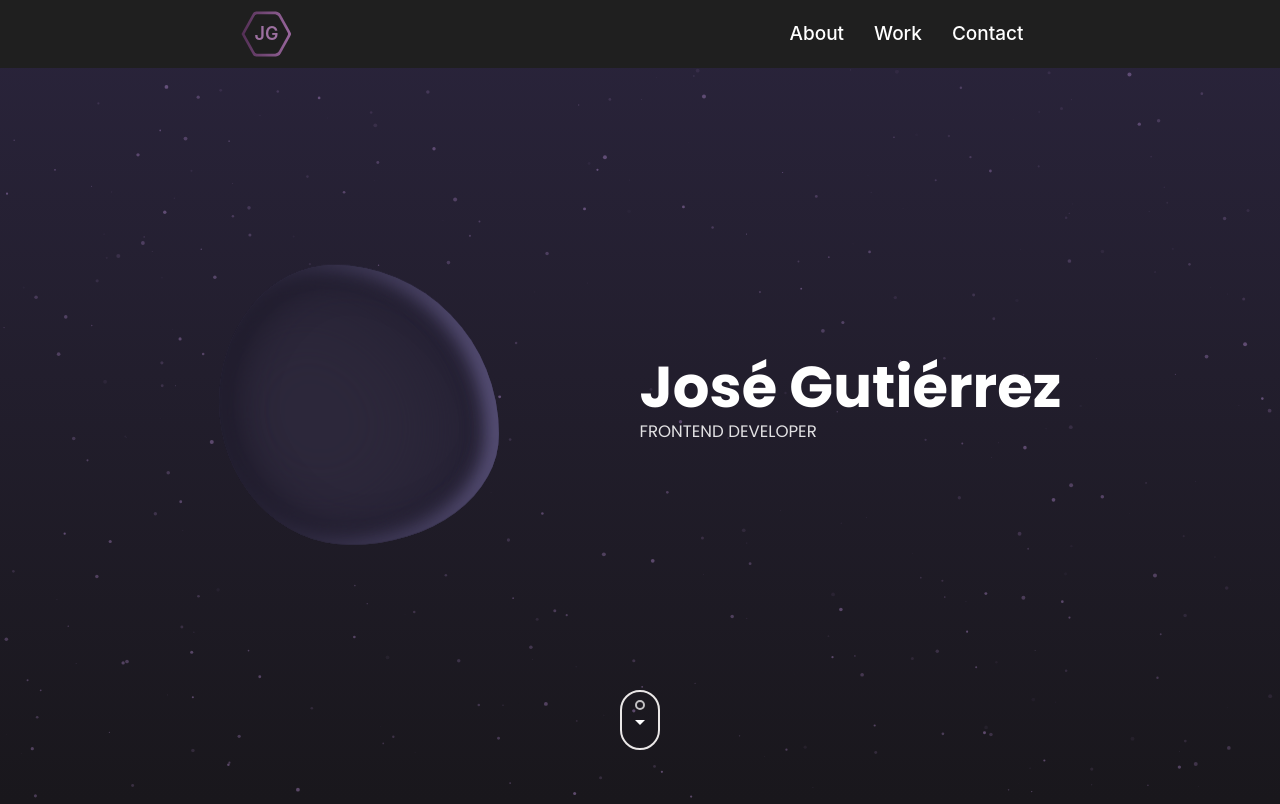
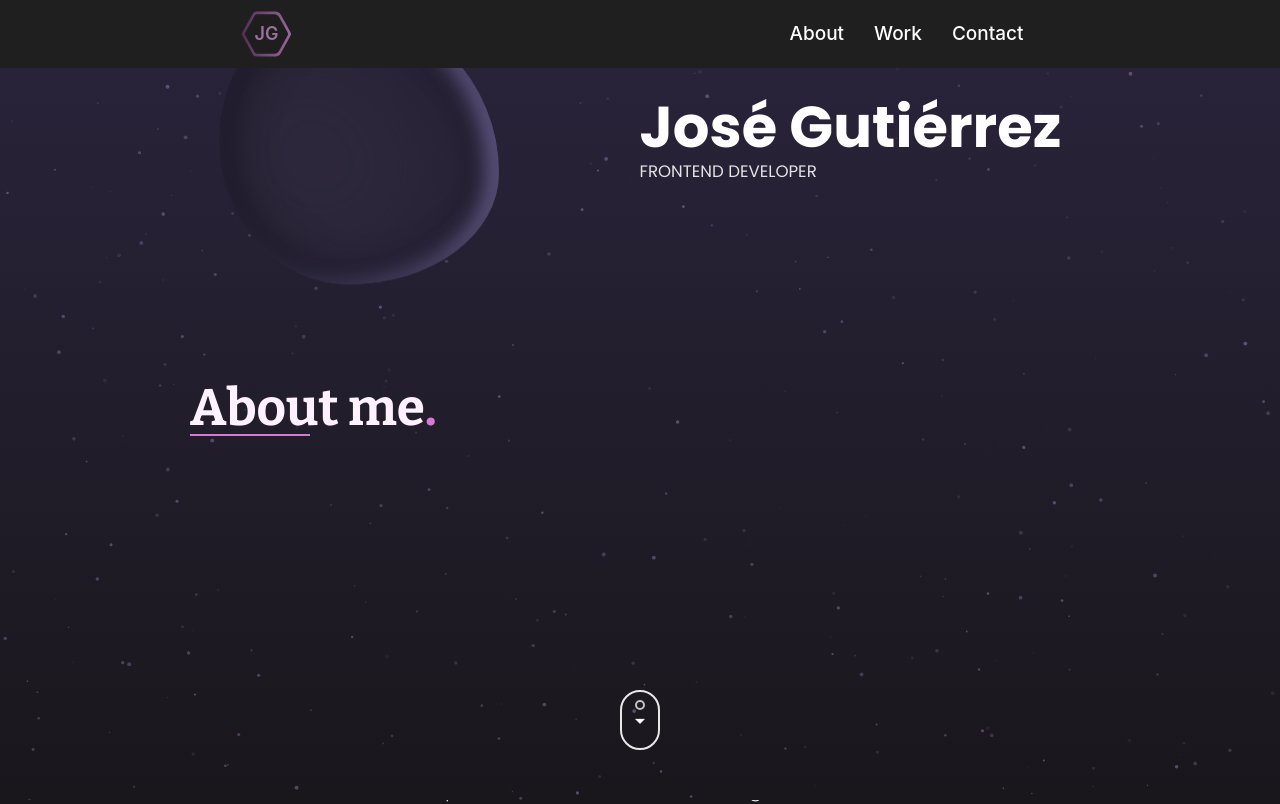
Before and after one commit to josefggx/Portfolio, a React (Vite) app: page / in a window 1280 px wide. Shown: the top 804 px of the page. Built offline with nearby package versions, Linux system fonts and the light colour scheme.

Commit message:
🐛 fix: corrected styling and routing issues

```diff
--- a/src/App.tsx
+++ b/src/App.tsx
@@ -1,10 +1,6 @@
 import { Navigate, Route, Routes } from 'react-router-dom';
-import { Cursor } from './components/Cursor/Cursor';
 import { Navbar } from './components/Navbar/Navbar';
-import { AboutPage } from './pages/AboutPage';
-import { HomeContactPage } from './pages/HomeContactPage';
 import { HomePage } from './pages/HomePage/HomePage';
-import { ProjectsPage } from './pages/ProjectsPage';
 
 function App() {
   return (
@@ -13,10 +9,6 @@ function App() {
       {/* <Cursor /> */}
       <Routes>
         <Route path="/" element={<HomePage />} />
-        <Route path="/about" element={<AboutPage />} />
-        <Route path="/projects" element={<ProjectsPage />} />
-        {/* <Route path="/contact" element={<HomeContactPage />} /> */}
-
         {/* <Route path="/*" element={<HomePage />} /> */}
         <Route path="*/" element={<Navigate to="/" />} />
       </Routes>
--- a/src/index.css
+++ b/src/index.css
@@ -142,9 +142,9 @@ button:focus-visible {
   outline: 4px auto -webkit-focus-ring-color;
 }
 
-.section {
+/* .section {
   height: 100vh;
-}
+} */
 
 /* @media (prefers-color-scheme: light) {
   :root {
```
